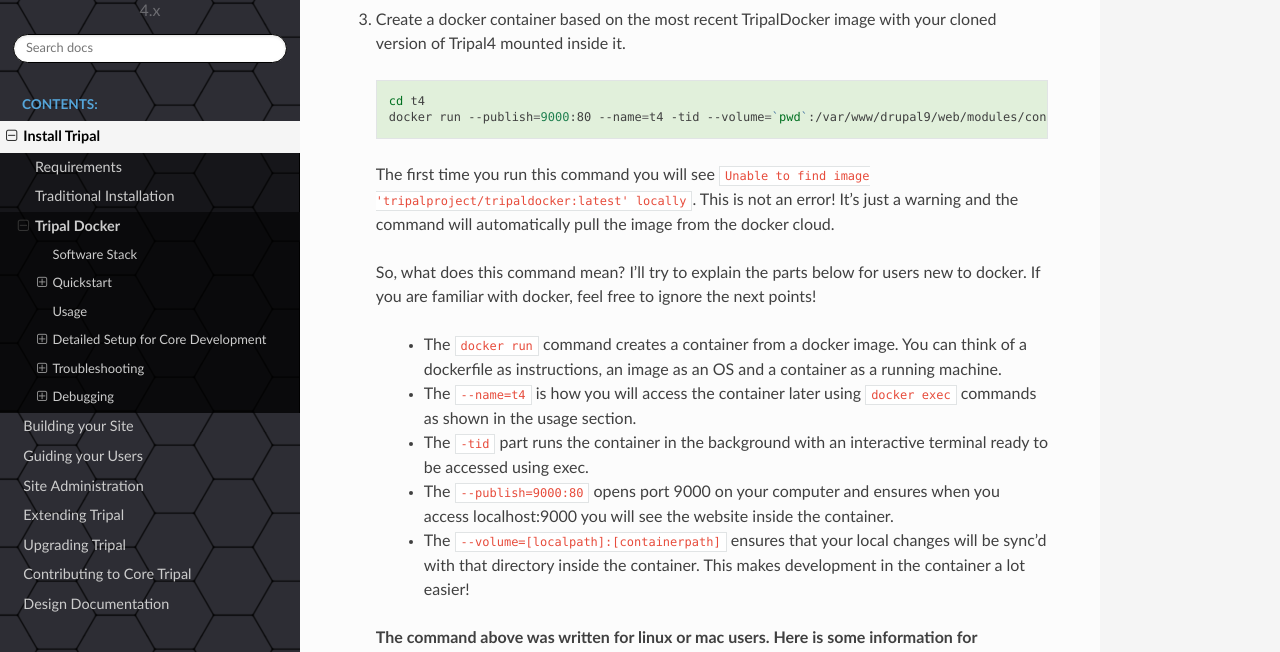
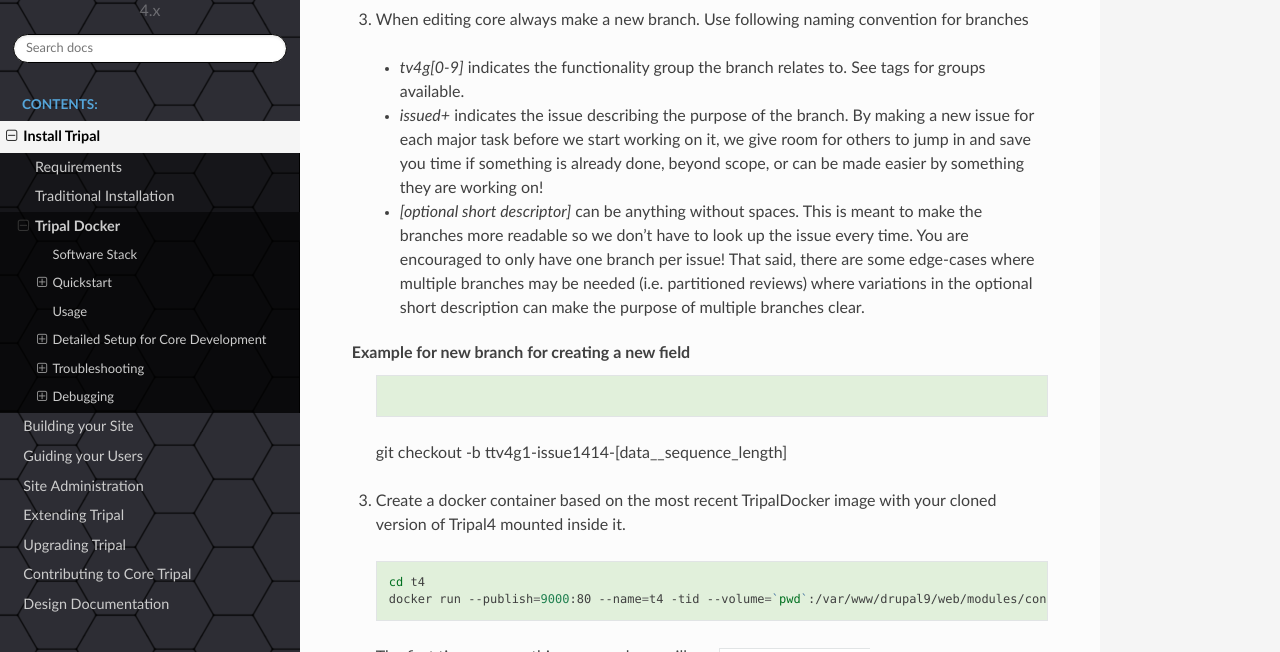
Before and after one commit to tripal/tripal_doc, a Sphinx documentation site: the page built from docs/install/docker.rst, in a window 1280 px wide and 900 px high, scrolled down 1986 px, cut to the strip 248-900 px from the top of the window. Built offline with Sphinx 7.4.7 and the Read the Docs theme 2.0.0, drawn with Linux system fonts in a browser that asks for light colours.

Commit message:
Update docker.rst
added rules for branch naming

```diff
--- a/docs/install/docker.rst
+++ b/docs/install/docker.rst
@@ -95,6 +95,16 @@
     cd ~/Dockers
     git clone https://github.com/tripal/tripal
     git checkout 4.x
+
+3. When editing core always make a new branch. Use following naming convention for branches
+
+  - `tv4g[0-9]` indicates the functionality group the branch relates to. See tags for groups available.
+  - `issue\d+` indicates the issue describing the purpose of the branch. By making a new issue for each major task before we start working on it, we give room for others to jump in and save you time if something is already done, beyond scope, or can be made easier by something they are working on!
+  - `[optional short descriptor]` can be anything without spaces. This is meant to make the branches more readable so we don’t have to look up the issue every time. You are encouraged to only have one branch per issue! That said, there are some edge-cases where multiple branches may be needed (i.e. partitioned reviews) where variations in the optional short description can make the purpose of multiple branches clear.
+
+Example for new branch for creating a new field
+  .. code-block:: bash
+  git checkout -b  ttv4g1-issue1414-[data__sequence_length]
 
 3. Create a docker container based on the most recent TripalDocker image with your cloned version of Tripal4 mounted inside it.
 
```
